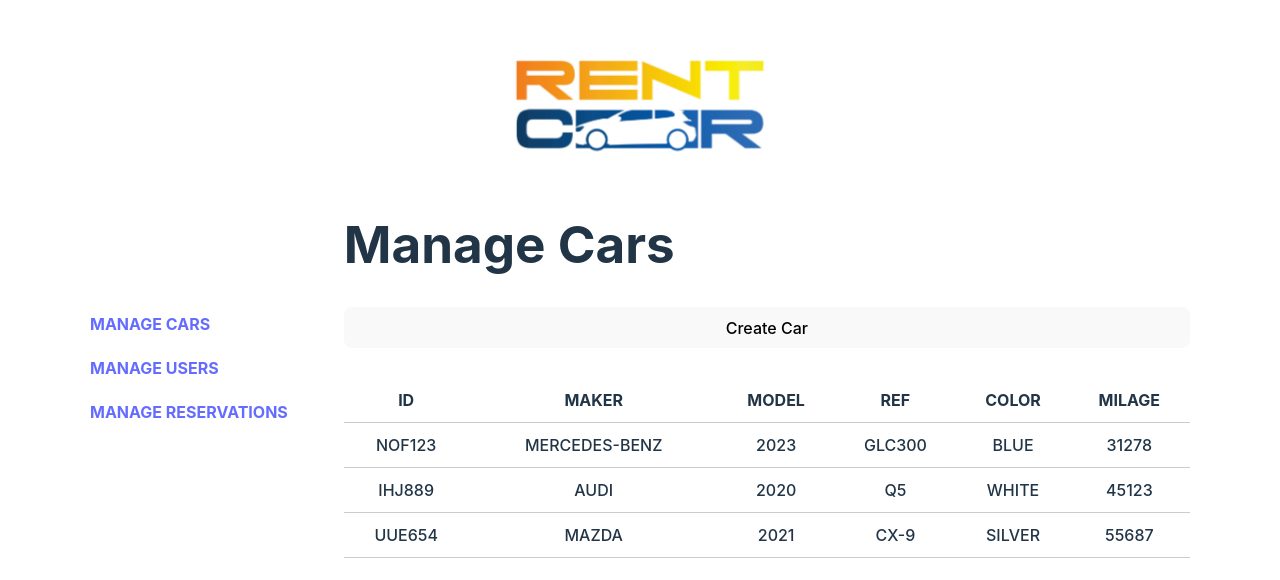
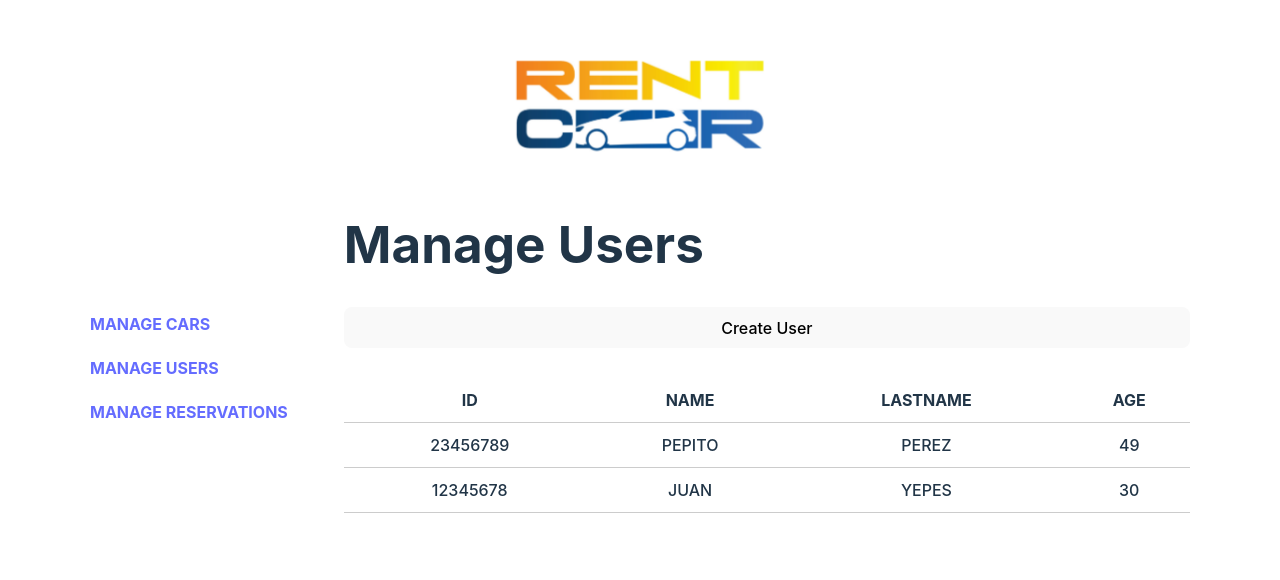
Before and after one commit to Juandresyn/react-test-dec-2022, a React (Vite) app: page /manage/users in a window 1280 px wide. Shown: the top 580 px of the page. Built offline with nearby package versions, Linux system fonts and the light colour scheme.

Commit message:
creation for users and cars

```diff
--- a/src/App.jsx
+++ b/src/App.jsx
@@ -5,6 +5,7 @@ import {
 } from "react-router-dom";
 import reactLogo from './assets/react.svg';
 import Cars from './components/Cars';
+import Users from './components/Users';
 import Reservations from './components/Reservations';
 import Logo from './assets/logo.png';
 import './App.css';
@@ -20,7 +21,7 @@ const router = createBrowserRouter([
   },
   {
     path: "/manage/users",
-    element: <Cars></Cars>,
+    element: <Users></Users>,
   },
   {
     path: "/manage/reservations",
--- a/src/components/Cars/Create.jsx
+++ b/src/components/Cars/Create.jsx
@@ -1,9 +1,4 @@
 import { useState } from 'react';
-import DatePicker from 'react-datepicker';
-import "react-datepicker/dist/react-datepicker.css";
-import { transformDate } from '../../utils'
-
-const headers = ['id', 'user', 'car', 'from', 'to'];
 
 function CreateReservation({ submit }) {
   const [id, setId] = useState(null);
@@ -32,8 +27,6 @@ function CreateReservation({ submit }) {
     responseBody.color = color;
     responseBody.milage = milage;
 
-    console.log(JSON.stringify(responseBody))
-
     submit(responseBody);
   };
 
--- a/src/components/Cars/index.jsx
+++ b/src/components/Cars/index.jsx
@@ -19,7 +19,7 @@ function Cars() {
     <div className="Cars">
       <h1 className="title__main">Manage Cars</h1>
 
-      <button className="reservations__cta" onClick={() => setShowForm((showForm) => !showForm)}>{ showForm ? 'Hide Form' : 'Create Car' }</button>
+      <button className="button--wide" onClick={() => setShowForm((showForm) => !showForm)}>{ showForm ? 'Hide Form' : 'Create Car' }</button>
 
       { showForm ? <Create submit={ (data) => handleSubmit(data) }></Create> : null }
       <Table
--- a/src/components/Reservations/Create.jsx
+++ b/src/components/Reservations/Create.jsx
@@ -1,9 +1,7 @@
 import { useState } from 'react';
 import DatePicker from 'react-datepicker';
 import "react-datepicker/dist/react-datepicker.css";
-import { transformDate } from '../../utils'
-
-const headers = ['id', 'user', 'car', 'from', 'to'];
+import { transformDate } from '../../utils';
 
 function CreateReservation({ submit }) {
   const [user, setUser] = useState(null);
@@ -30,7 +28,6 @@ function CreateReservation({ submit }) {
     responseBody.from = transformDate(startDate);
     responseBody.to = transformDate(endDate);
     responseBody.notes = notes;
-    console.log(JSON.stringify(responseBody))
 
     submit(responseBody);
   };
--- a/src/components/Reservations/Reservations.css
+++ /dev/null
@@ -1,4 +0,0 @@
-.reservations__cta {
-    width: 100%;
-    margin-bottom: 30px;
-}
--- a/src/components/Reservations/index.jsx
+++ b/src/components/Reservations/index.jsx
@@ -2,7 +2,6 @@ import { useState } from 'react';
 import Table from '../Table';
 import Create from './Create';
 import { reservations } from '../../utils.js';
-import './Reservations.css';
 
 const headers = ['id', 'user', 'car', 'from', 'to'];
 
@@ -26,7 +25,7 @@ function Reservations() {
   return (
     <div className="Reservations">
       <h1 className="title__main">Manage Reservations</h1>
-      <button className="reservations__cta" onClick={() => setShowForm((showForm) => !showForm)}>{ showForm ? 'Hide Form' : 'Create Reservation' }</button>
+      <button className="button--wide" onClick={() => setShowForm((showForm) => !showForm)}>{ showForm ? 'Hide Form' : 'Create Reservation' }</button>
 
       { showForm ? <Create submit={ (data) => handleSubmit(data) }></Create> : null }
 
--- /dev/null
+++ b/src/components/Users/Create.jsx
@@ -0,0 +1,54 @@
+import { useState } from 'react';
+import DatePicker from 'react-datepicker';
+import "react-datepicker/dist/react-datepicker.css";
+import { transformDate } from '../../utils';
+
+function CreateReservation({ submit }) {
+  const [id, setId] = useState(null);
+  const [name, setName] = useState(null);
+  const [lastname, setLastname] = useState(null);
+  const [dob, setDob] = useState(null);
+
+  const responseBody = {
+    id: '',
+    name: '',
+    lastname: 0,
+    dob: null
+  };
+
+  const handleSubmit = (event) => {
+    event.preventDefault();
+
+    responseBody.id = id;
+    responseBody.name = name;
+    responseBody.lastname = lastname;
+    responseBody.dob = transformDate(dob, false);
+
+    submit(responseBody);
+  };
+
+  const inputChangeHandler = (setFunction, event) => setFunction(event.target.value);
+
+  return (
+    <form className="form CreateReservation" onSubmit={handleSubmit}>
+      <div className="form__wrapper">
+          <input type="number" placeholder="ID" name="id" onChange={(e)=>inputChangeHandler(setId, e)} />
+          <input type="text" placeholder="Name" name="maker" onChange={(e)=>inputChangeHandler(setName, e)} />
+          <input type="text" placeholder="Last Name" name="Model" onChange={(e)=>inputChangeHandler(setLastname, e)} />
+          <DatePicker
+              selected={dob}
+              onChange={(date) => setDob(date)}
+              peekNextMonth
+              showMonthDropdown
+              showYearDropdown
+              dropdownMode="select"
+              placeholderText="DoB"
+              maxDate={Date.now()}
+            />
+      </div>
+      <button>Create User</button>
+    </form>
+  )
+}
+
+export default CreateReservation;
--- /dev/null
+++ b/src/components/Users/index.jsx
@@ -0,0 +1,37 @@
+import { useState } from 'react';
+import Table from '../Table';
+import Create from './Create';
+import { users, getAge } from '../../utils.js';
+
+const headers = ['id', 'name', 'lastname', 'age'];
+
+function Users() {
+  const transformDob = (arr) => JSON.parse(JSON.stringify(arr)).map(u => {
+    u.dob = getAge(u.dob);
+    return u;
+  });
+
+  const [showForm, setShowForm] = useState(false);
+  const [userList, setUserList] = useState(transformDob(users));
+
+  const handleSubmit = (data) => {
+    setUserList(items => [...items, ...transformDob([data])]);
+
+    setShowForm(showForm => false);
+  };
+
+  return (
+    <div className="Cars">
+      <h1 className="title__main">Manage Users</h1>
+
+      <button className="button--wide" onClick={() => setShowForm((showForm) => !showForm)}>{ showForm ? 'Hide Form' : 'Create User' }</button>
+
+      { showForm ? <Create submit={ (data) => handleSubmit(data) }></Create> : null }
+      <Table
+        headers={headers}
+        items={userList}></Table>
+    </div>
+  )
+}
+
+export default Users;
--- a/src/index.css
+++ b/src/index.css
@@ -55,6 +55,11 @@ button:focus-visible {
   outline: 4px auto -webkit-focus-ring-color;
 }
 
+.button--wide {
+  width: 100%;
+  margin-bottom: 30px;
+}
+
 .form {
   display: flex;
   flex-direction: column;
--- a/src/utils.js
+++ b/src/utils.js
@@ -1,12 +1,36 @@
-export const transformDate = (date) => {
+export const transformDate = (date, showTime = true) => {
     const year = date.getFullYear();
     const month = date.getMonth() + 1;
     const day = date.getDate();
     const hour = date.getHours();
     const minutes = date.getMinutes();
 
-    return `${year}-${month}-${day} ${hour}:${minutes}:00`
+    const time = `${hour}:${minutes}:00`;
+
+    return `${year}-${month}-${day} ${showTime ? time : ''}`
 };
+
+export const getAge = (dob) => {
+    const ageDifMs = Date.now() - new Date(dob).getTime();
+    const ageDate = new Date(ageDifMs);
+
+    return Math.abs(ageDate.getUTCFullYear() - 1970);
+}
+
+export const users = [
+    {
+        id: '23456789',
+        name: 'Pepito',
+        lastName: 'Perez',
+        dob: '1973-06-12'
+    },
+    {
+        id: '12345678',
+        name: 'Juan',
+        lastName: 'Yepes',
+        dob: '1992-02-16'
+    }
+];
 
 export const cars = [
     {
```
